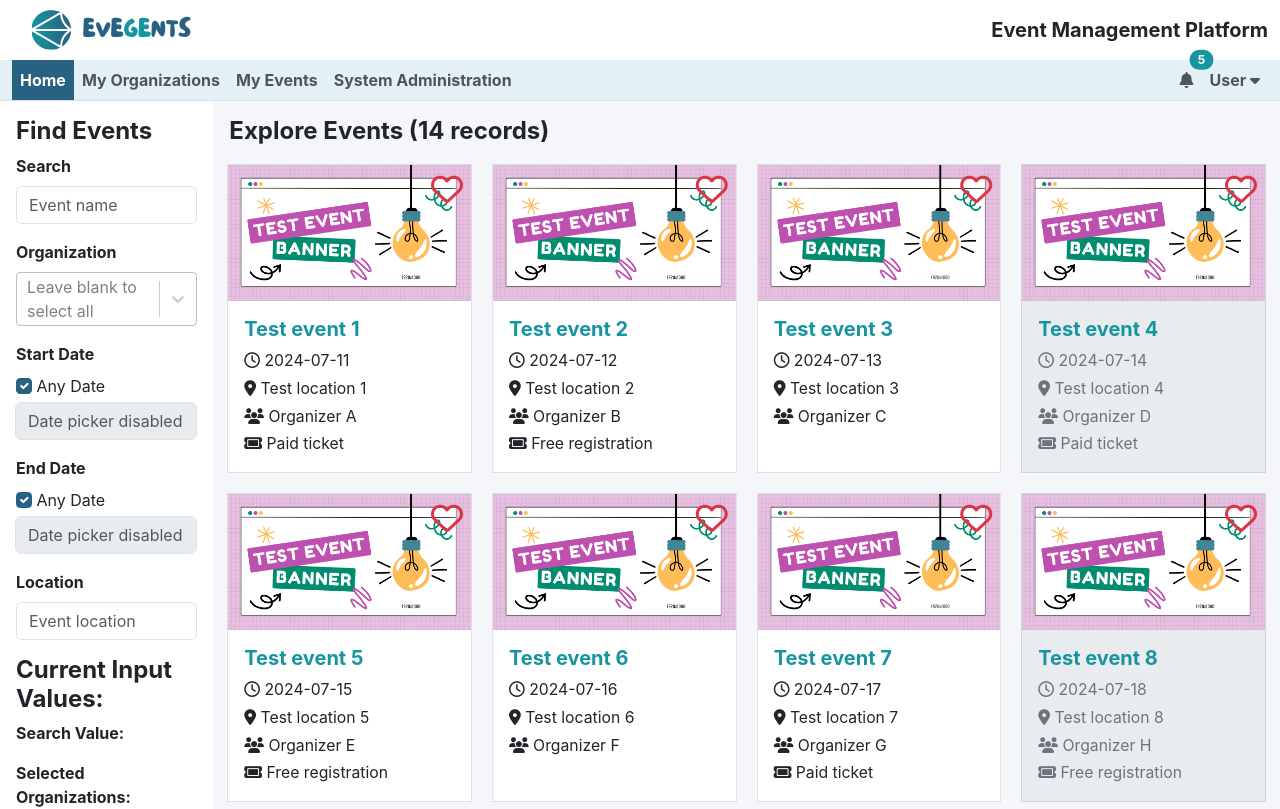
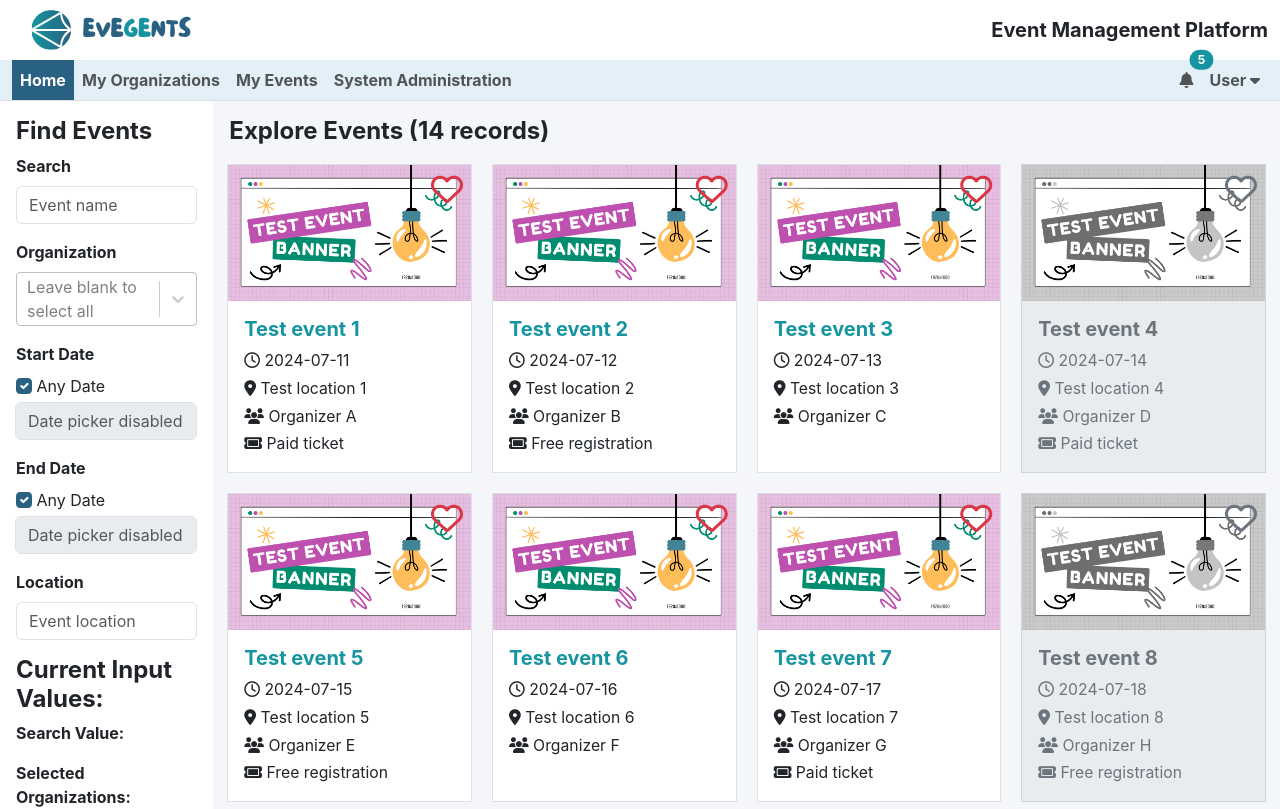
Before and after one commit to eveGEnts/Go-Headless, a React (Create React App) app: page / in a window 1280 px wide. Shown: the top 809 px of the page. Built offline with nearby package versions, Linux system fonts and the light colour scheme.

Commit message:
favicon component

```diff
--- a/src/components/EventItem/EventItem.js
+++ b/src/components/EventItem/EventItem.js
@@ -1,11 +1,11 @@
-import React, { useState } from 'react';
+import React from 'react';
+
+import FavoriteIcon from '../FavoriteIcon/FavoriteIcon';
+
+
 import './EventItem.scss';
 
 function EventItem({ banner, name, location, time, enabled, organizer, ticketed }) {
-    const [isFavorite, setIsFavorite] = useState(false);
-
-    const toggleFavorite = () => setIsFavorite(!isFavorite);
-
     const renderTicketInfo = () => {
         switch(ticketed) {
             case true:
@@ -24,16 +24,12 @@ function EventItem({ banner, name, location, time, enabled, organizer, ticketed
             {/* Event Banner */}
             <div className="banner-container">
                 <img src={banner} alt={name} style={{ width: '100%', height: 'auto' }} />
-                <i className={`text-danger fa${isFavorite ? 's' : 'r'} fa-heart favorite-icon ${isFavorite ? 'favorite' : ''}`}
-                   onClick={toggleFavorite}
-                   aria-label={isFavorite ? 'Unmark as favorite' : 'Mark as favorite'}
-                   role="button">
-                </i>
+                <FavoriteIcon /> {/* Use the FavoriteIcon component */}
             </div>
 
             {/* Event Information */}
             <div className='p-3'>
-                <h5 className="fw-bold text-secondary">{name}</h5>
+                <h5 className="fw-bold text-secondary" id="eventNameLabel">{name}</h5>
                 <div className="small mb-1">
                     <i className="fa-regular fa-clock" aria-label="Event time"></i>&nbsp;{time}
                 </div>
--- a/src/components/EventItem/EventItem.scss
+++ b/src/components/EventItem/EventItem.scss
@@ -25,6 +25,18 @@
         &:hover {
             background-color: #e9ecef;
             box-shadow: none;
+        }
+
+        img {
+            filter: grayscale(100%); // Applies grayscale filter to the images
+        }
+
+        #eventNameLabel {
+            color: #6c757d!important;
+        }
+
+        .favorite-icon {
+            color: #6c757d!important;
         }
     }
 
--- /dev/null
+++ b/src/components/FavoriteIcon/FavoriteIcon.js
@@ -0,0 +1,17 @@
+import React, { useState } from 'react';
+
+function FavoriteIcon({ initiallyFavorite = false }) {
+    const [isFavorite, setIsFavorite] = useState(initiallyFavorite);
+
+    const toggleFavorite = () => setIsFavorite(!isFavorite);
+
+    return (
+        <i className={`text-danger fa${isFavorite ? 's' : 'r'} fa-heart favorite-icon ${isFavorite ? 'favorite' : ''}`}
+           onClick={toggleFavorite}
+           aria-label={isFavorite ? 'Unmark as favorite' : 'Mark as favorite'}
+           role="button"
+        />
+    );
+}
+
+export default FavoriteIcon;
```
